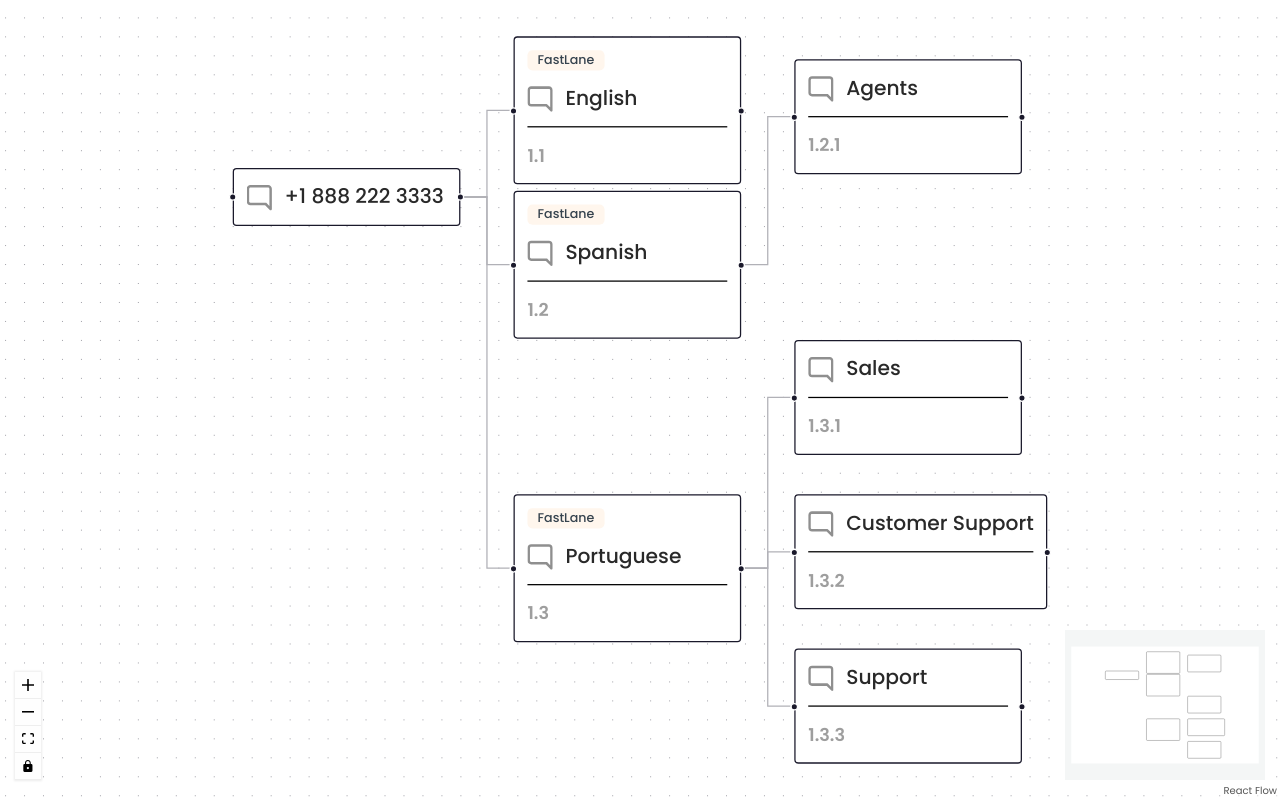
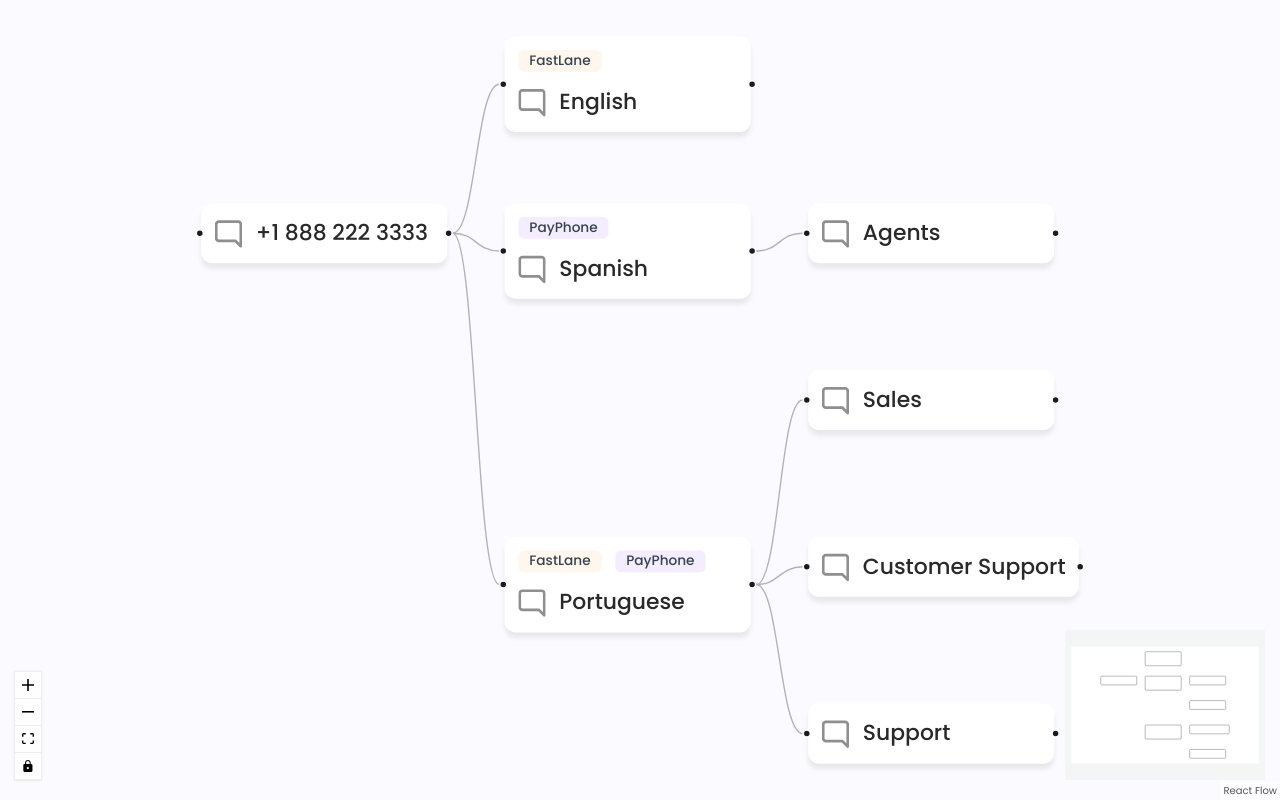
Before and after one commit to lenz-moraga/reactflow-test, a React (Create React App) app: page / in a window 1280 px wide. Built offline with nearby package versions, Linux system fonts and the light colour scheme.

Commit message:
Styling the nodes, creating custom Edges

```diff
--- /dev/null
+++ b/src/assets/nodeData/dataNode.json
@@ -0,0 +1,84 @@
+[
+  {
+    "id": "horizontal-1",
+    "nodeLabel": "+1 888 222 3333",
+    "nodePosition": "1",
+    "from": "",
+    "to": ""
+  },
+  {
+    "id": "horizontal-2",
+    "nodeLabel": "English",
+    "nodePosition": "1.1",
+    "from": "horizontal-1",
+    "to": "horizontal-2",
+    "Rules": [
+      {
+        "RuleType": "FastLane",
+        "RuleId": "FLRule-123",
+        "RuleName": "FastLane-Rule123"
+      }
+    ]
+  },
+  {
+    "id": "horizontal-3",
+    "nodeLabel": "Spanish",
+    "nodePosition": "1.2",
+    "from": "horizontal-1",
+    "to": "horizontal-3",
+    "Rules": [
+      {
+        "RuleType": "PayPhone",
+        "RuleId": "PPRule-123",
+        "RuleName": "PayPhone-Rule123"
+      }
+    ]
+  },
+  {
+    "id": "horizontal-4",
+    "nodeLabel": "Portuguese",
+    "nodePosition": "1.3",
+    "from": "horizontal-1",
+    "to": "horizontal-4",
+    "Rules": [
+      {
+        "RuleType": "FastLane",
+        "RuleId": "FLRule-123",
+        "RuleName": "FastLane-Rule123"
+      },
+      {
+        "RuleType": "PayPhone",
+        "RuleId": "PPRule-123",
+        "RuleName": "PayPhone-Rule123"
+      }
+    ]
+  },
+  {
+    "id": "horizontal-5",
+    "nodeLabel": "Sales",
+    "nodePosition": "1.3.1",
+    "from": "horizontal-4",
+    "to": "horizontal-5"
+  },
+  {
+    "id": "horizontal-6",
+    "nodeLabel": "Customer Support",
+    "nodePosition": "1.3.2",
+    "from": "horizontal-4",
+    "to": "horizontal-6"
+  },
+  {
+    "id": "horizontal-7",
+    "nodeLabel": "Support",
+    "nodePosition": "1.3.3",
+    "from": "horizontal-4",
+    "to": "horizontal-7"
+  },
+  {
+    "id": "horizontal-8",
+    "nodeLabel": "Agents",
+    "nodePosition": "1.2.1",
+    "from": "horizontal-3",
+    "to": "horizontal-8"
+  }
+]
--- a/src/assets/styles/App.scss
+++ b/src/assets/styles/App.scss
@@ -1,67 +1,26 @@
 @import url("https://fonts.googleapis.com/css2?family=Poppins:wght@300;400;500;600;700&display=swap");
 @import "bootstrap/dist/css/bootstrap.min.css";
 @import "./Badges";
+@import "./Node";
 @import "./NodeContainerOverlay";
+@import "./NodeContainerForm";
 
 body {
   font-family: "Poppins", sans-serif;
   font-style: normal;
 }
 
-.App .react-flow__node-default {
-  min-width: 180px;
-  width: auto;
-  text-align: left;
-}
+.App {
+  .react-flow {
+    background: #fbfbff;
 
-.NodeContainer {
-  display: flex;
-  flex-direction: column;
-  align-items: flex-start;
-  gap: 10px;
-
-  &-Name {
-    display: flex;
-    align-items: center;
-    justify-content: center;
-    flex-direction: row;
-    gap: 10px;
-
-    p {
-      margin: 0px;
-      font-family: "Poppins";
-      font-style: normal;
-      font-weight: 500;
-      font-size: 16px;
-      line-height: 24px;
-      color: #292929;
-    }
-  }
-
-  &-Position {
-    border-top: 0.5px solid black;
-    width: 100%;
-    text-align: left;
-    display: flex;
-    justify-content: space-between;
-    padding-top: 10px;
-
-    span {
-      font-style: normal;
-      font-weight: 600;
-      font-size: 14px;
-      line-height: 24px;
-      color: #9e9e9e;
-    }
-
-    img {
-      display: none;
-    }
-
-    &:hover {
-      img {
-        display: flex;
-      }
+    .react-flow__node-default {
+      min-width: 180px;
+      width: auto;
+      text-align: left;
+      box-shadow: 0px 4px 4px rgba(0, 0, 0, 0.08);
+      border-radius: 8px;
+      border: none;
     }
   }
 }
--- a/src/assets/styles/_Badges.scss
+++ b/src/assets/styles/_Badges.scss
@@ -1,11 +1,17 @@
 @mixin product-badge() {
   border-radius: 4px;
+  color: #36434e;
+  font-size: 10px;
+  font-weight: 500;
+  line-height: 16px;
   padding: 0px 8px;
-  font-weight: 500;
-  font-size: 10px;
-  line-height: 16px;
-  color: #36434e;
 }
+
+.BadgeContainer {
+    display: flex;
+    flex-direction: row;
+    gap: 10px;
+    width: 100%;
 
   .FastLane-Badge {
     @include product-badge();
@@ -13,5 +19,7 @@
   }
 
   .PayPhone-Badge {
+    @include product-badge();
     background: #f4edff;
   }
+}
--- /dev/null
+++ b/src/assets/styles/_Node.scss
@@ -0,0 +1,57 @@
+
+.NodeContainer {
+  display: flex;
+  flex-direction: column;
+  align-items: flex-start;
+  gap: 10px;
+
+  &-Name {
+    align-items: center;
+    display: flex;
+    flex-direction: row;
+    gap: 10px;
+    justify-content: start;
+    width: 100%;
+
+    p {
+      color: #292929;
+      font-family: "Poppins";
+      font-size: 16px;
+      font-style: normal;
+      font-weight: 500;
+      line-height: 24px;
+      margin: 0px;
+    }
+  }
+
+  &-Divider {
+    background-color: #a8a8a8;
+    height: 1px;
+    margin: 0px;
+    width: 100%;
+    display: none;
+  }
+  &-Position {
+    display: none;
+    justify-content: space-between;
+    text-align: left;
+    width: 100%;
+
+    span {
+      font-style: normal;
+      font-weight: 600;
+      font-size: 14px;
+      line-height: 24px;
+      color: #9e9e9e;
+    }
+  }
+
+  &:hover {
+    .NodeContainer-Divider {
+      display: inline-flex;
+    }
+    .NodeContainer-Position {
+      display: flex;
+    }
+  }
+}
--- /dev/null
+++ b/src/assets/styles/_NodeContainerForm.scss
@@ -0,0 +1,6 @@
+.nodeContainer-Form {
+  display: flex;
+  flex-direction: column;
+  padding: 1rem;
+  gap: 1rem;
+}
--- a/src/components/EditContainer.js
+++ b/src/components/EditContainer.js
@@ -1,44 +1,112 @@
-import React, { useContext, useState, useEffect } from 'react'
+import React, { useContext, useState, useEffect } from "react";
 import { MapContext } from "../services/MapProvider";
 
-const EditContainer = ({node, setNodeName}) => {
+const EditContainer = ({ node, setNodeName }) => {
   const { showDiv, showDivHandler } = useContext(MapContext);
-  const { id, nodeLabel, nodePosition, hasProducts } = node[0]
+  const { id, nodeLabel, nodePosition, hasProducts } = node[0];
   const [nodeInfo, setNodeInfo] = useState({
-    id, nodeLabel, nodePosition, hasProducts
-  })
+    id,
+    nodeLabel,
+    nodePosition,
+    hasProducts,
+  });
 
-  const [nodeInfoName, setNodeInfoName] = useState(nodeInfo.nodeLabel)
+  const [nodeName] = useState(nodeInfo.nodeLabel || '')
+  const [nodePositionInfo] = useState(nodeInfo.nodePosition || '')
 
   useEffect(() => {
-    if (showDiv) setNodeInfo(node)
-  }, [showDiv, node])
+    if (showDiv) setNodeInfo(node);
+  }, [showDiv, node]);
 
-  const onValueChangeHandler = ({ target: { value } }) => {
-    setNodeInfoName(value)
-    console.log('value', value)
-  }
+  const onValueChangeHandler = ({ target: { name, value } }) => {
+    setNodeInfo((prevState) => ({ ...prevState, [name]: value }));
+  };
 
   const onSubmitHandler = (evt) => {
-    evt.preventDefault()
-    setNodeInfo((prevState) => ({ ...prevState, nodeLabel: nodeInfoName}))
-    setNodeName(nodeInfo)
-    console.log('nodeInfoName', nodeInfoName)
-  }
+    evt.preventDefault();
+    // setNodeInfo((prevState) => ({ ...prevState, nodeLabel: nodeInfoName }));
+    setNodeName(nodeInfo);
+    // console.log("nodeInfoName", nodeInfoName);
+  };
 
   return (
     <div className={!showDiv ? "d-none" : "showNodeSetup"}>
-        <div className="darkedBackground" onClick={()=> showDivHandler() } />
+      <div className="darkedBackground" onClick={() => showDivHandler()} />
       <div className="nodeContainer">
-        <form onSubmit={onSubmitHandler}>
-            <label>Node Label:</label>
-          <input value={nodeInfoName} onChange={onValueChangeHandler} />
+        <form onSubmit={onSubmitHandler} className="nodeContainer-Form">
+          <div className="formbuilder-text form-group field-text-1650292239440">
+            <label htmlFor="text-1650292239440" className="formbuilder-text-label">
+              Node Name
+            </label>
+            <input
+              type="text"
+              className="form-control"
+              name="nodeLabel"
+              access="false"
+              id="text-1650292239440"
+              value={nodeName}
+              onChange={onValueChangeHandler}
+            />
+          </div>
+          <div className="formbuilder-text form-group field-text-1650292242226">
+            <label htmlFor="text-1650292242226" className="formbuilder-text-label">
+              Node Position
+            </label>
+            <input
+              type="text"
+              className="form-control"
+              name="nodePosition"
+              access="false"
+              id="text-1650292242226"
+              value={nodePositionInfo}
+              onChange={onValueChangeHandler}
+            />
+          </div>
+          <div className="formbuilder-checkbox-group form-group field-checkbox-group-1650292285427">
+            <label
+              htmlFor="checkbox-group-1650292285427"
+              className="formbuilder-checkbox-group-label"
+            >
+              Pricing Rules
+            </label>
+            <div className="checkbox-group">
+              <div className="formbuilder-checkbox-inline">
+                <input
+                  name="checkbox-group-1650292285427[]"
+                  access="false"
+                  id="checkbox-group-1650292285427-0"
+                  value="FastLane"
+                  type="checkbox"
+                />
+                <label htmlFor="checkbox-group-1650292285427-0">FastLane</label>
+              </div>
+              <div className="formbuilder-checkbox-inline">
+                <input
+                  name="checkbox-group-1650292285427[]"
+                  access="false"
+                  id="checkbox-group-1650292285427-1"
+                  value="PayPhone"
+                  type="checkbox"
+                />
+                <label htmlFor="checkbox-group-1650292285427-1">PayPhone</label>
+              </div>
+            </div>
+          </div>
+          <div className="formbuilder-button form-group field-button-1650293800182">
+            <button
+              type="submit"
+              className="btn-primary btn"
+              name="button-1650293800182"
+              access="false"
+              id="button-1650293800182"
+            >
+              Save
+            </button>
+          </div>
+        </form>
+      </div>
+    </div>
+  );
+};
 
-          <button type='submit'>Save</button>
-        </form>
-        </div>
-      </div>
-  )
-}
-
-export default EditContainer
+export default EditContainer;
--- a/src/components/MapRenderer.js
+++ b/src/components/MapRenderer.js
@@ -4,7 +4,6 @@ import ReactFlow, {
   addEdge,
   MiniMap,
   Controls,
-  Background,
   useNodesState,
   useEdgesState,
   Position,
@@ -12,6 +11,7 @@ import ReactFlow, {
 import TreeNode from "./TreeNode";
 import dagre from "dagre";
 import EditContainer from "./EditContainer";
+import dataNode from '../assets/nodeData/dataNode.json'
 
 ////////////////////////////////////////////////////////////////////////////
 
@@ -21,79 +21,27 @@ dagreGraph.setDefaultEdgeLabel(() => ({}));
 const nodeWidth = 172;
 const nodeHeight = 72;
 
-const customNodes = [
+const customNodes = [...dataNode]
+const filteredNodes = customNodes.filter((nodeInfo) => (
+  nodeInfo.from !== '' && nodeInfo.to !== ''
+))
+const initialEdges = filteredNodes.map((nodeInfo) => (
   {
-    id: 'horizontal-1',
-    nodeLabel: '+1 888 222 3333',
-    nodePosition: '0',
-    hasProducts: false
+    id: `edge-${nodeInfo.id}`,
+    source: nodeInfo.from,
+    target: nodeInfo.to,
+    type: "default",
+  }
+))
+
+const initialNodes = customNodes.map((customNode) => ({
+  id: customNode.id,
+  sourcePosition: "right",
+  targetPosition: "left",
+  data: {
+    label: <TreeNode key={customNode.id} nodeInformation={customNode} />,
   },
-  {
-    id: 'horizontal-2',
-    nodeLabel: 'English',
-    nodePosition: '1.1',
-    hasProducts: true
-  },
-  {
-    id: 'horizontal-3',
-    nodeLabel: 'Spanish',
-    nodePosition: '1.2',
-    hasProducts: true
-  },
-  {
-    id: 'horizontal-4',
-    nodeLabel: 'Portuguese',
-    nodePosition: '1.3',
-    hasProducts: true
-  },
-  {
-    id: 'horizontal-5',
-    nodeLabel: 'Sales',
-    nodePosition: '1.3.1',
-    hasProducts: false
-  },
-  {
-    id: 'horizontal-6',
-    nodeLabel: 'Customer Support',
-    nodePosition: '1.3.2',
-    hasProducts: false
-  },
-  {
-    id: 'horizontal-7',
-    nodeLabel: 'Support',
-    nodePosition: '1.3.3',
-    hasProducts: false
-  },
-  {
-    id: 'horizontal-8',
-    nodeLabel: 'Agents',
-    nodePosition: '1.2.1',
-    hasProducts: false
-  },
-]
-
-const initialNodes = customNodes.map((customNode) => (
-  {
-    id: customNode.id,
-    sourcePosition: "right",
-    targetPosition: "left",
-    data: {
-      label: <TreeNode nodeName={customNode.nodeLabel} nodePosition={customNode.nodePosition} hasProducts={customNode.hasProducts} />
-    },
-  }
-));
-
-const initialEdges = [
-  { id: "e1-2", source: "horizontal-1", target: "horizontal-2", type: "step" },
-  { id: "e1-3", source: "horizontal-1", target: "horizontal-3", type: "step" },
-  { id: "e1-4", source: "horizontal-1", target: "horizontal-4", type: "step" },
-  { id: "e4-5", source: "horizontal-4", target: "horizontal-5", type: "step" },
-  { id: "e4-6", source: "horizontal-4", target: "horizontal-6", type: "step" },
-  { id: "e4-7", source: "horizontal-4", target: "horizontal-7", type: "step" },
-  { id: "e3-5", source: "horizontal-3", target: "horizontal-8", type: "step" },
-  { id: "e3-6", source: "horizontal-3", target: "horizontal-9", type: "step" },
-  { id: "e3-7", source: "horizontal-3", target: "horizontal-10", type: "step" },
-];
+}));
 
 const getLayoutedElements = (nodes, edges, direction = "LR") => {
   const isHorizontal = direction === "LR";
@@ -134,18 +82,20 @@ const { nodes: layoutedNodes, edges: layoutedEdges } = getLayoutedElements(
 
 //////////////////////////////////////////////////////////////////////////
 
-
 const MapRenderer = () => {
   const { showDiv, showDivHandler } = useContext(MapContext);
 
-  const [nodeName, setNodeName] = useState('');
+  const [nodeName, setNodeName] = useState("");
   const [nodes, setNodes, onNodesChange] = useNodesState(layoutedNodes);
   const [edges, setEdges, onEdgesChange] = useEdgesState(layoutedEdges);
 
+  useEffect(() => {
+
+  }, [])
 
   const onNodeClick = (event, node) => {
     showDivHandler();
-    setNodeName(customNodes.filter((customNode) => node.id === customNode.id))
+    setNodeName(customNodes.filter((customNode) => node.id === customNode.id));
   };
 
   const onConnect = (params) => setEdges((els) => addEdge(params, els));
@@ -165,7 +115,6 @@ const MapRenderer = () => {
       >
         <MiniMap />
         <Controls />
-        <Background />
       </ReactFlow>
       {showDiv && <EditContainer node={nodeName} setNodeName={setNodeName} />}
     </>
--- a/src/components/TreeNode.js
+++ b/src/components/TreeNode.js
@@ -2,19 +2,30 @@ import React from "react";
 import nodeIcon from "../assets/svgIcons/nodeIcon.svg";
 import editIcon from "../assets/svgIcons/editIcon.svg";
 
-const TreeNode = ({ nodeName, hasProducts, nodePosition }) => {
+const TreeNode = ({ nodeInformation }) => {
+  const { id, nodeLabel, nodePosition, Rules } = nodeInformation;
+
+  const renderRuleBadges = Rules?.map((rule, index) => (
+    <span key={index} className={`badge product-badge ${rule.RuleType}-Badge`}>
+      {rule.RuleType}
+    </span>
+  ));
+
   return (
-    <div className="NodeContainer">
-      {hasProducts && <span className="badge product-badge FastLane-Badge">FastLane</span>}
+    <div className="NodeContainer" id={id}>
+      {Rules && <div className="BadgeContainer">{renderRuleBadges}</div>}
       <div className="NodeContainer-Name">
         <img src={nodeIcon} alt="node icon.svg" />
-        <p>{nodeName}</p>
+        <p>{nodeLabel}</p>
       </div>
-      {nodePosition !== "0" && (
-        <div className="NodeContainer-Position">
-          <span>{nodePosition}</span>
-          <img src={editIcon} alt="editIcon.svg" />
-        </div>
+      {nodePosition !== "1" && (
+        <>
+          <hr className="NodeContainer-Divider" />
+          <div className="NodeContainer-Position">
+            <span>{nodePosition}</span>
+            <img src={editIcon} alt="editIcon.svg" />
+          </div>
+        </>
       )}
     </div>
   );
```
Lines whose indentation alone changed are shown as unchanged.
